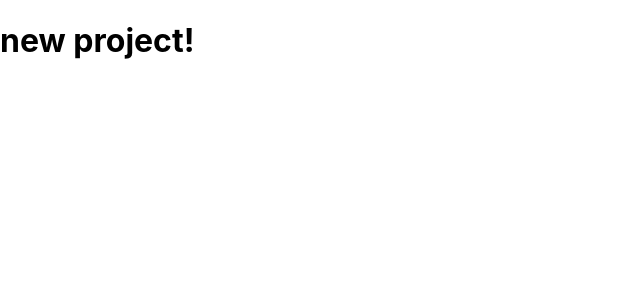
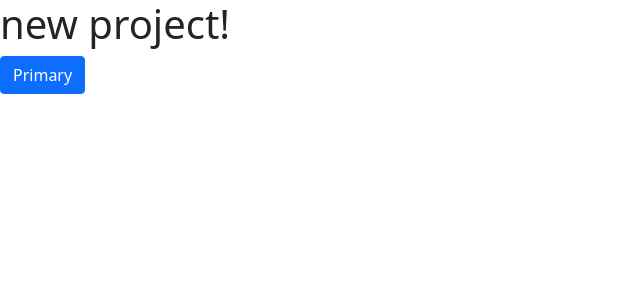
Before and after one commit to yaborodinov/Cinema-tickets, a React (Create React App) app: page / in a window 1280 px wide. Shown: the top 300 px of the page, without its empty margins (0-640 px from the left). Built offline with nearby package versions, Linux system fonts and the light colour scheme.

Commit message:
add react-bootstrap

```diff
--- a/package.json
+++ b/package.json
@@ -6,7 +6,9 @@
     "@testing-library/jest-dom": "^5.14.1",
     "@testing-library/react": "^11.2.7",
     "@testing-library/user-event": "^12.8.3",
+    "bootstrap": "^5.0.2",
     "react": "^17.0.2",
+    "react-bootstrap": "^2.0.0-beta.4",
     "react-dom": "^17.0.2",
     "react-scripts": "4.0.3",
     "web-vitals": "^1.1.2"
--- a/src/App.js
+++ b/src/App.js
@@ -1,10 +1,13 @@
+import React from "react";
+import Button from 'react-bootstrap/Button';
 import './App.css';
 
 function App() {
   return (
-    <>
+    <div>
       <h1>new project!</h1>
-    </>
+      < Button variant="primary"> Primary </Button>
+    </div>
   );
 }
 
--- a/src/index.js
+++ b/src/index.js
@@ -2,6 +2,8 @@
 import ReactDOM from 'react-dom';
 import './index.css';
 import App from './App';
+
+import 'bootstrap/dist/css/bootstrap.min.css';
 
 ReactDOM.render(
   <React.StrictMode>
```
Also changed, not shown: 1 other file (tests, documents, lock files or other folders).
